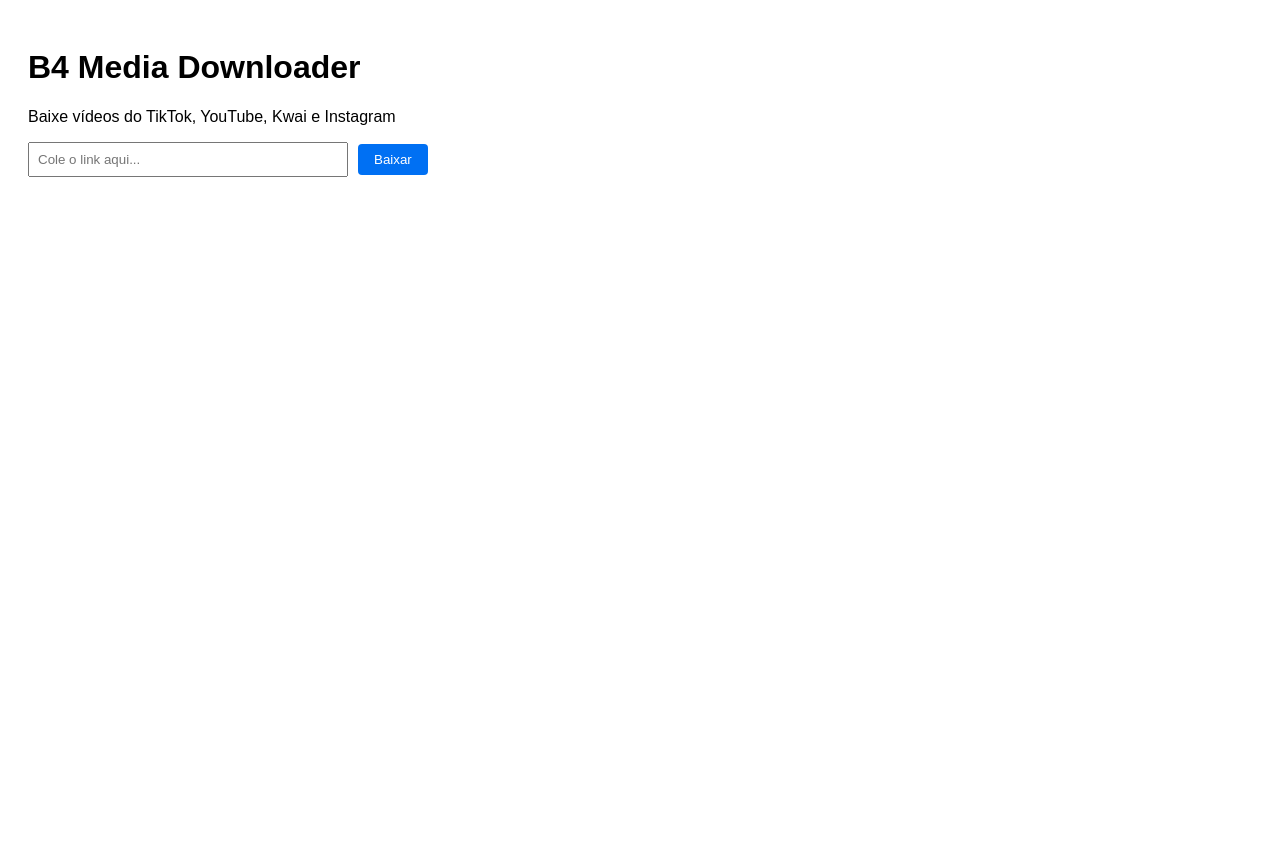
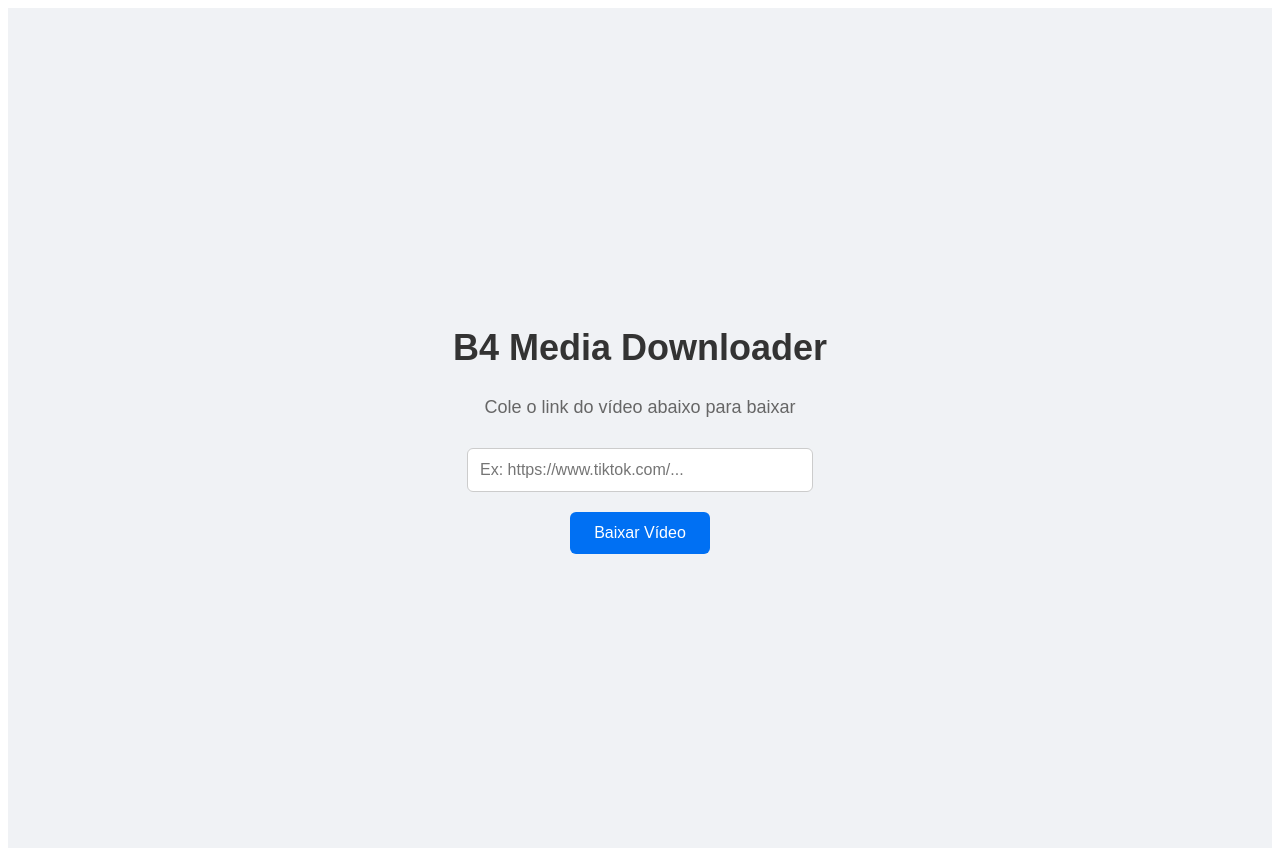
Before and after one commit to b4designer/B4MediaDownloader, a Next.js app: page / in a window 1280 px wide. Before the commit the page ends 800 px from the top, so only its background shows below. Built offline with nearby package versions, Linux system fonts and the light colour scheme.

Commit message:
Update index.js

```diff
--- a/pages/index.js
+++ b/pages/index.js
@@ -6,41 +6,85 @@
   const [response, setResponse] = useState(null);
 
   const handleDownload = async () => {
+    if (!url) {
+      setResponse('Por favor, cole o link do vídeo.');
+      return;
+    }
+
     try {
       const res = await axios.get(`/api/download?url=${encodeURIComponent(url)}`);
-      setResponse(res.data.message || 'Download concluído!');
+      setResponse(res.data.downloadUrl ? `Vídeo pronto: ${res.data.downloadUrl}` : res.data.message);
     } catch (error) {
       setResponse('Erro ao processar download.');
     }
   };
 
   return (
-    <div style={{ padding: 20, fontFamily: 'Arial, sans-serif' }}>
-      <h1>B4 Media Downloader</h1>
-      <p>Baixe vídeos do TikTok, YouTube, Kwai e Instagram</p>
+    <div style={styles.container}>
+      <h1 style={styles.title}>B4 Media Downloader</h1>
+      <p style={styles.subtitle}>Cole o link do vídeo abaixo para baixar</p>
+
       <input
         type="text"
-        placeholder="Cole o link aqui..."
+        placeholder="Ex: https://www.tiktok.com/..."
         value={url}
         onChange={(e) => setUrl(e.target.value)}
-        style={{ padding: 8, width: 300, marginRight: 10 }}
+        style={styles.input}
       />
-      <button
-        onClick={handleDownload}
-        style={{
-          padding: '8px 16px',
-          background: '#0070f3',
-          color: '#fff',
-          border: 'none',
-          borderRadius: 4,
-          cursor: 'pointer'
-        }}
-      >
-        Baixar
+
+      <button onClick={handleDownload} style={styles.button}>
+        Baixar Vídeo
       </button>
-      {response && (
-        <p style={{ marginTop: 20 }}>{response}</p>
-      )}
+
+      {response && <p style={styles.response}>{response}</p>}
     </div>
   );
 }
+
+const styles = {
+  container: {
+    minHeight: '100vh',
+    backgroundColor: '#f0f2f5',
+    display: 'flex',
+    flexDirection: 'column',
+    alignItems: 'center',
+    justifyContent: 'center',
+    padding: 20,
+    fontFamily: 'Arial, sans-serif',
+  },
+  title: {
+    fontSize: 36,
+    color: '#333',
+    marginBottom: 10,
+  },
+  subtitle: {
+    fontSize: 18,
+    color: '#666',
+    marginBottom: 30,
+  },
+  input: {
+    padding: 12,
+    width: 320,
+    borderRadius: 6,
+    border: '1px solid #ccc',
+    marginBottom: 20,
+    fontSize: 16,
+  },
+  button: {
+    padding: '12px 24px',
+    backgroundColor: '#0070f3',
+    color: '#fff',
+    border: 'none',
+    borderRadius: 6,
+    fontSize: 16,
+    cursor: 'pointer',
+    transition: 'background 0.3s',
+  },
+  response: {
+    marginTop: 20,
+    fontSize: 16,
+    color: '#333',
+    textAlign: 'center',
+    maxWidth: 320,
+  }
+};
```
